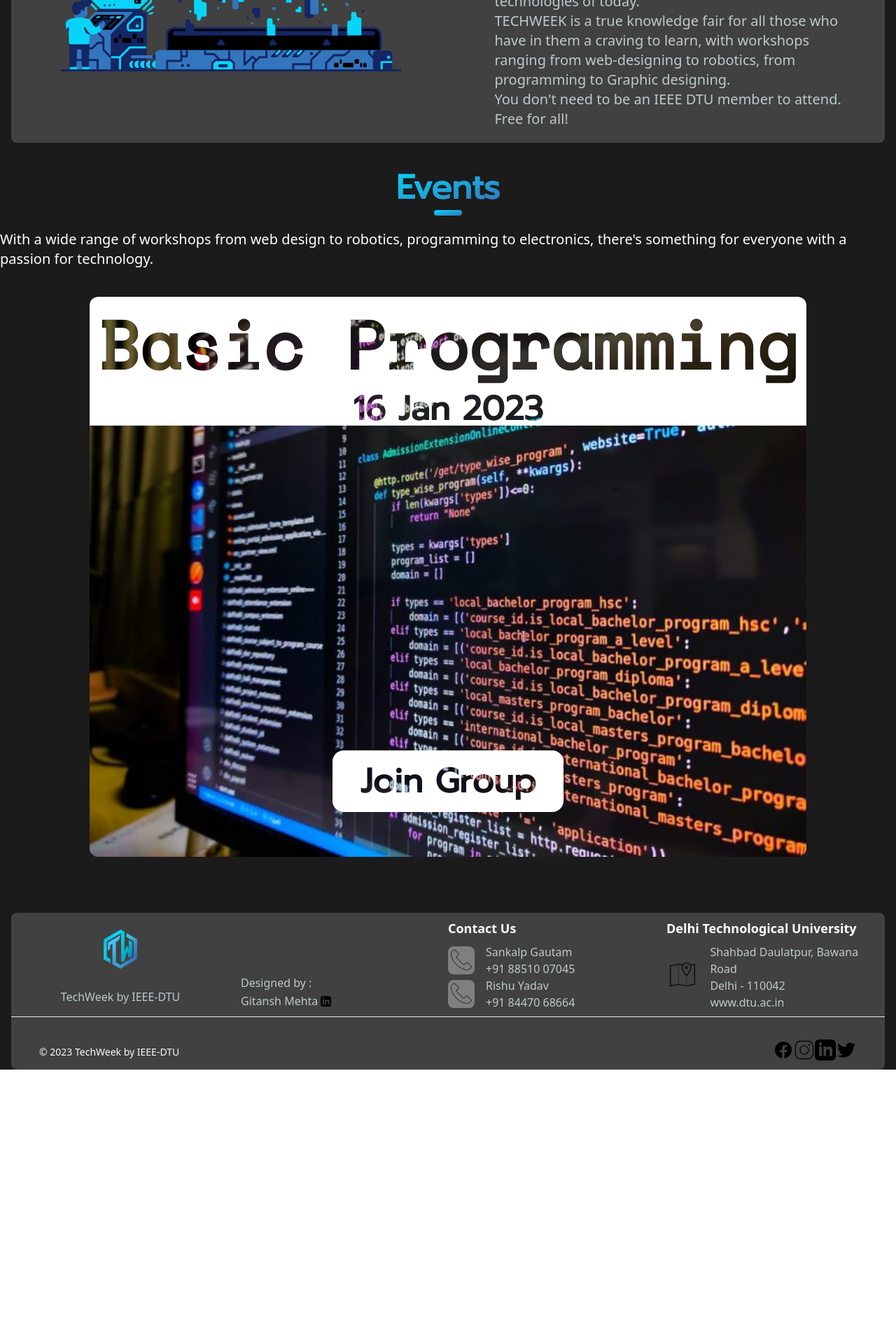
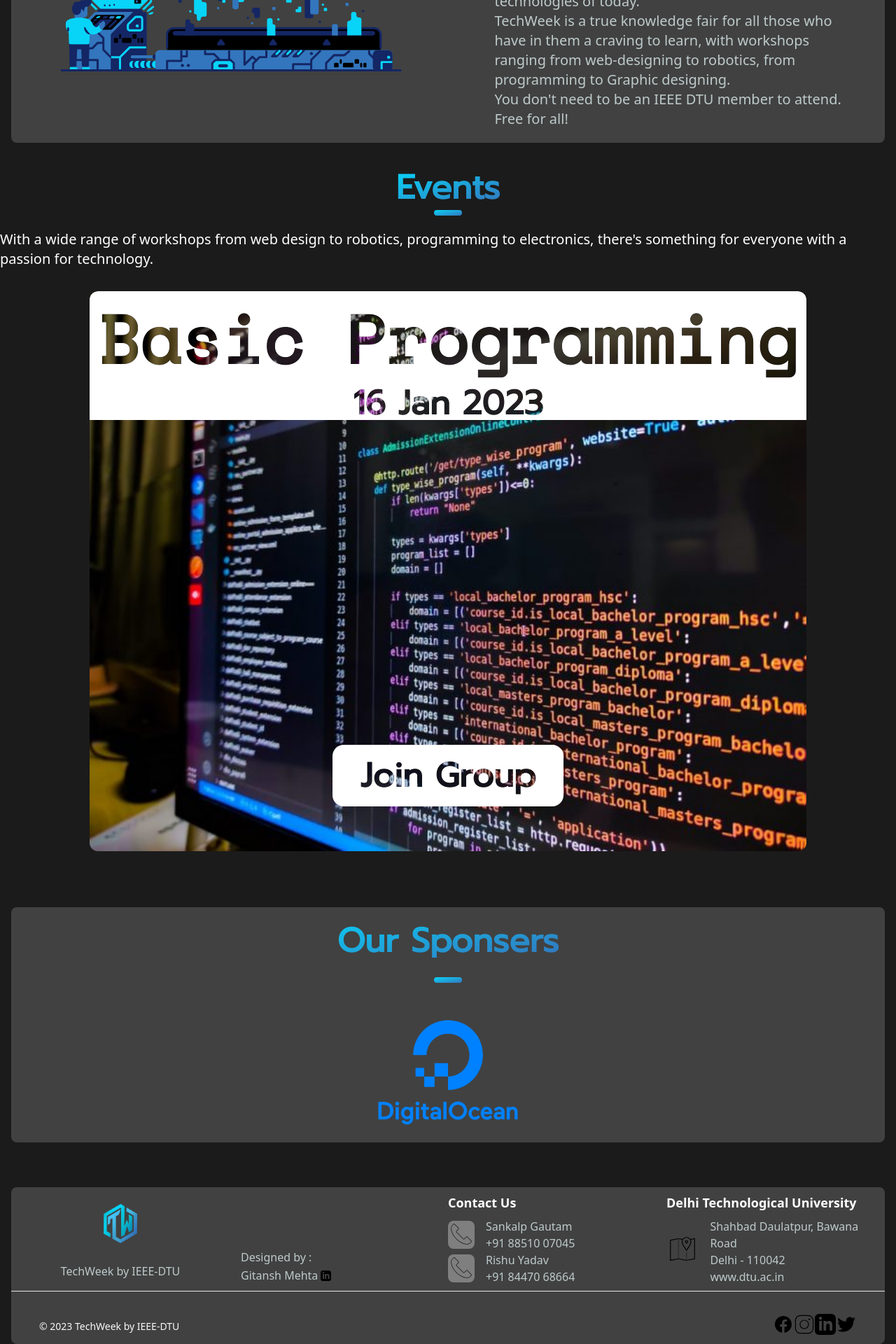
Before and after one commit to notsosimppole/IEEE-DTU-TechWeek, a Next.js app: page / in a window 1280 px wide. Shown: the part 1096-3016 px from the top of the page at 70% size. Before the commit the page ends 2624 px from the top, so only its background shows below. Built offline with nearby package versions, Linux system fonts and the light colour scheme.

Commit message:
Added sponsers

```diff
--- a/components/eventList/EventCard.jsx
+++ b/components/eventList/EventCard.jsx
@@ -11,7 +11,7 @@
       }}
     >
       <div className='flex flex-col'>
-        <h2 className='w-full md:text-8xl text-4xl py-5 text-center font-extrabold font-spaceMono text-black mix-blend-lighten bg-[#ffffff]'>
+        <h2 className='w-full md:text-8xl text-4xl py-5 text-center font-extrabold font-spaceMono text-black mix-blend-lighten bg-[#ffffff] rounded-t-lg'>
           {props.title}
         </h2>
         <h3 className='text-center font-semibold font-prompt w-full md:text-5xl text-xl text-black mix-blend-lighten bg-[#ffffff]'>
--- a/components/eventList/index.jsx
+++ b/components/eventList/index.jsx
@@ -5,13 +5,13 @@
 const EventList = () => {
   return (
     <div className='text-white w-full' id='events'>
-        <div className='flex flex-col items-center py-10'>
+        <div className='flex flex-col items-center pt-10'>
             <h2 className='text-5xl font-bold bg-gradient-to-tl from-[#3376BD] to-[#08D4F8] inline-block text-transparent bg-clip-text font-prompt'>
                 Events
             </h2>
             <div className='h-2 w-10 bg-gradient-to-tl from-[#3376BD] to-[#08D4F8] rounded-full mt-2 mb-5'>
             </div>
-            <p className='text-xl px-8 md:px-0'>
+            <p className='text-xl px-8 pb-8 md:px-0'>
                 With a wide range of workshops from web design to robotics, programming to electronics, there&apos;s something for everyone with a passion for technology.
             </p>
         </div>
--- a/components/events/index.jsx
+++ b/components/events/index.jsx
@@ -15,11 +15,11 @@
                 </h2>
                 <div className='h-2 w-10 bg-gradient-to-tl from-[#3376BD] to-[#08D4F8] rounded-full my-5'>
                 </div>
-                <p className='text-[#BECACA] pt-1 text-xl  px-10 md:px-0 py-10 md:py-0'>
-                    TECHWEEK is the annual workshop galore organised by IEEE DTU which offers budding engineers an insight into the various new and upcoming technologies. Workshops organized during TECHWEEK introduce technologies to students and intent to stimulate their interest in cutting edge technologies of today. <br />
-                    TECHWEEK is a true knowledge fair for all those who have in them a craving to learn, with workshops ranging from web-designing to robotics, from programming to Graphic designing.
-                    </p>
-                <p className='text-[#BECACA] pt-1 text-xl  px-10 md:px-0 md:py-0'>
+                <p className='text-[#BECACA] pt-1 text-xl px-10 md:px-0 py-10 md:py-0'>
+                    TechWeek is the annual workshop galore organised by IEEE DTU which offers budding engineers an insight into the various new and upcoming technologies. Workshops organized during TechWeek introduce technologies to students and intent to stimulate their interest in cutting edge technologies of today. <br />
+                    TechWeek is a true knowledge fair for all those who have in them a craving to learn, with workshops ranging from web-designing to robotics, from programming to Graphic designing.
+                </p>
+                <p className='text-[#BECACA] pt-1 text-xl py-8 px-10 md:px-0 md:py-0'>
                     You don&apos;t need to be an IEEE DTU member to attend. Free for all!
                 </p>
             </div>
--- a/components/landing/index.jsx
+++ b/components/landing/index.jsx
@@ -7,7 +7,7 @@
     <div className='md:h-screen w-screen md:w-auto flex flex-col-reverse md:flex-row items-center justify-center bg-[#1B1B1B] text-[#fbf7f7] font-inter'>
         <div className='flex flex-col items-center md:items-start justify-center w-screen md:w-2/5 md:mx-auto gap-2 md:px-12'>
             <div className='flex flex-col'>
-                <h1 className='text-6xl font-bold bg-gradient-to-tl from-[#3376BD] to-[#08D4F8] inline-block text-transparent bg-clip-text font-prompt'>TechWeek &apos;23</h1>
+                <h1 className='text-6xl font-bold bg-gradient-to-tl from-[#3376BD] to-[#08D4F8] inline-block text-transparent bg-clip-text font-prompt px-4 md:px-0'>TechWeek &apos;23</h1>
                 <h2 className='text-4xl font-bold font-prompt px-4'>By IEEE-DTU</h2>
             </div>
             <div className='flex flex-col items-center md:items-start px-4 justify-center mt-2'>
--- /dev/null
+++ b/components/sponsers/index.jsx
@@ -0,0 +1,27 @@
+import Image from 'next/image'
+import React from 'react'
+
+const Sponsers = () => {
+  return (
+    <div className='w-full bg-[#1B1B1B] text-[#fbf7f7] flex items-center justify-center pb-16' id='sponsers'>
+        <div className='flex bg-[#414141] rounded-lg items-center justify-center w-full mx-4 gap-2 h-full flex-col md:flex-row'>
+            <div className='flex flex-col items-center justify-center w-full mx-4 gap-2 h-full'>
+                <h2>
+                    <span className='text-4xl md:text-5xl font-bold bg-gradient-to-tl from-[#3376BD] to-[#08D4F8] inline-block text-transparent bg-clip-text font-prompt pt-6'>Our Sponsers</span>
+                </h2>
+                <div className='h-2 w-10 bg-gradient-to-tl from-[#3376BD] to-[#08D4F8] rounded-full my-5'>
+                </div>
+                <div className='flex flex-col items-center justify-center w-full mx-4 gap-2 h-full'>
+                    <div className='flex items-center justify-center w-full mx-4 gap-12 h-full'>
+                        <Image src='/images/digitalocean.png' alt='landing' width={200} height={200} />
+                        {/* <Image src='/images/digitalocean.png' alt='landing' width={200} height={200} />
+                        <Image src='/images/digitalocean.png' alt='landing' width={200} height={200} /> */}
+                    </div>
+                </div>
+            </div>
+        </div>
+    </div>
+    )
+}
+
+export default Sponsers
--- a/pages/index.js
+++ b/pages/index.js
@@ -4,6 +4,7 @@
 import Footer from '../components/Footer'
 import Landing from '../components/landing'
 import Navbar from '../components/navbar'
+import Sponsers from '../components/sponsers'
 
 import styles from '../styles/Home.module.css'
 
@@ -19,6 +20,7 @@
       <Landing />
       <Events />
       <EventList />
+      <Sponsers />
       <Footer />
     </div>
   )
```
Also changed, not shown: public/images/digitalocean.png (added).
